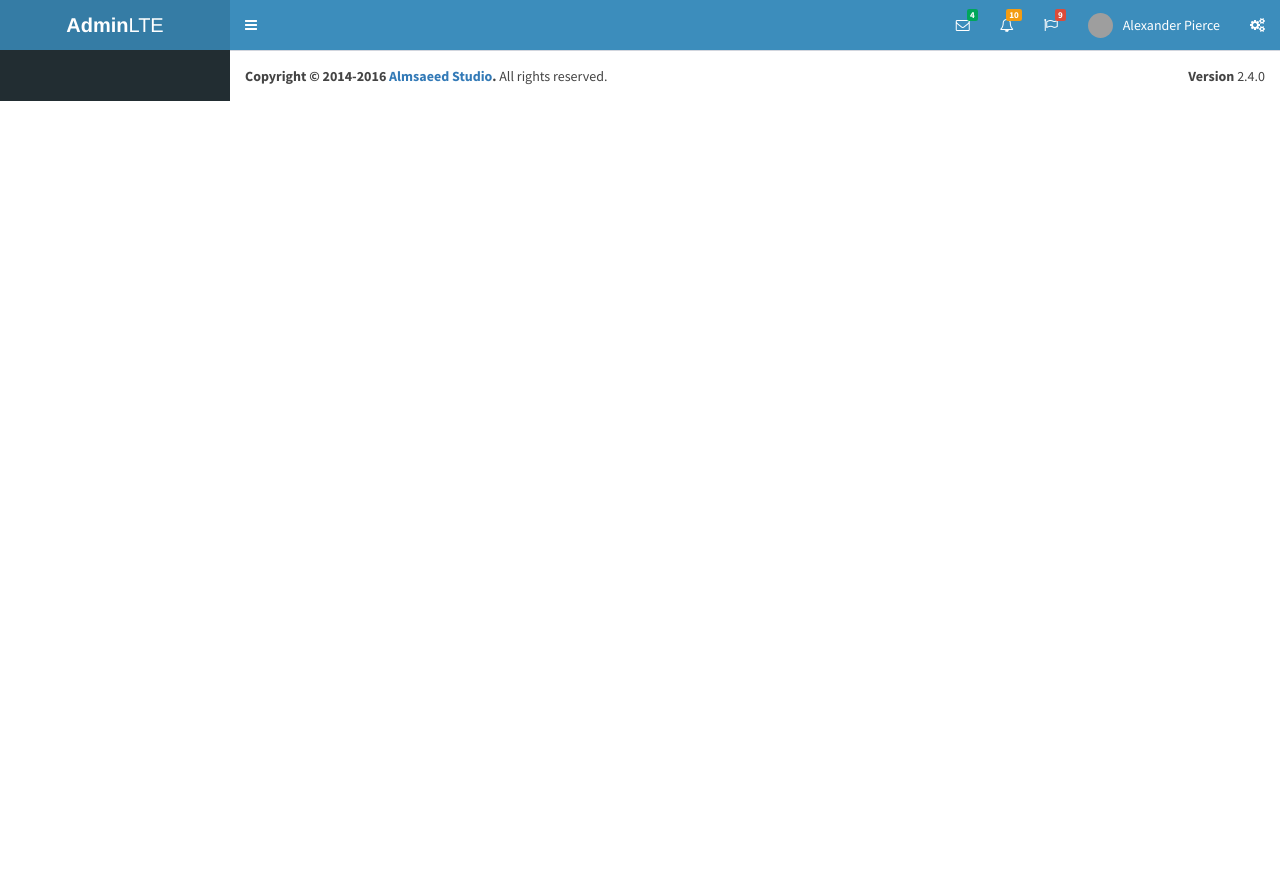
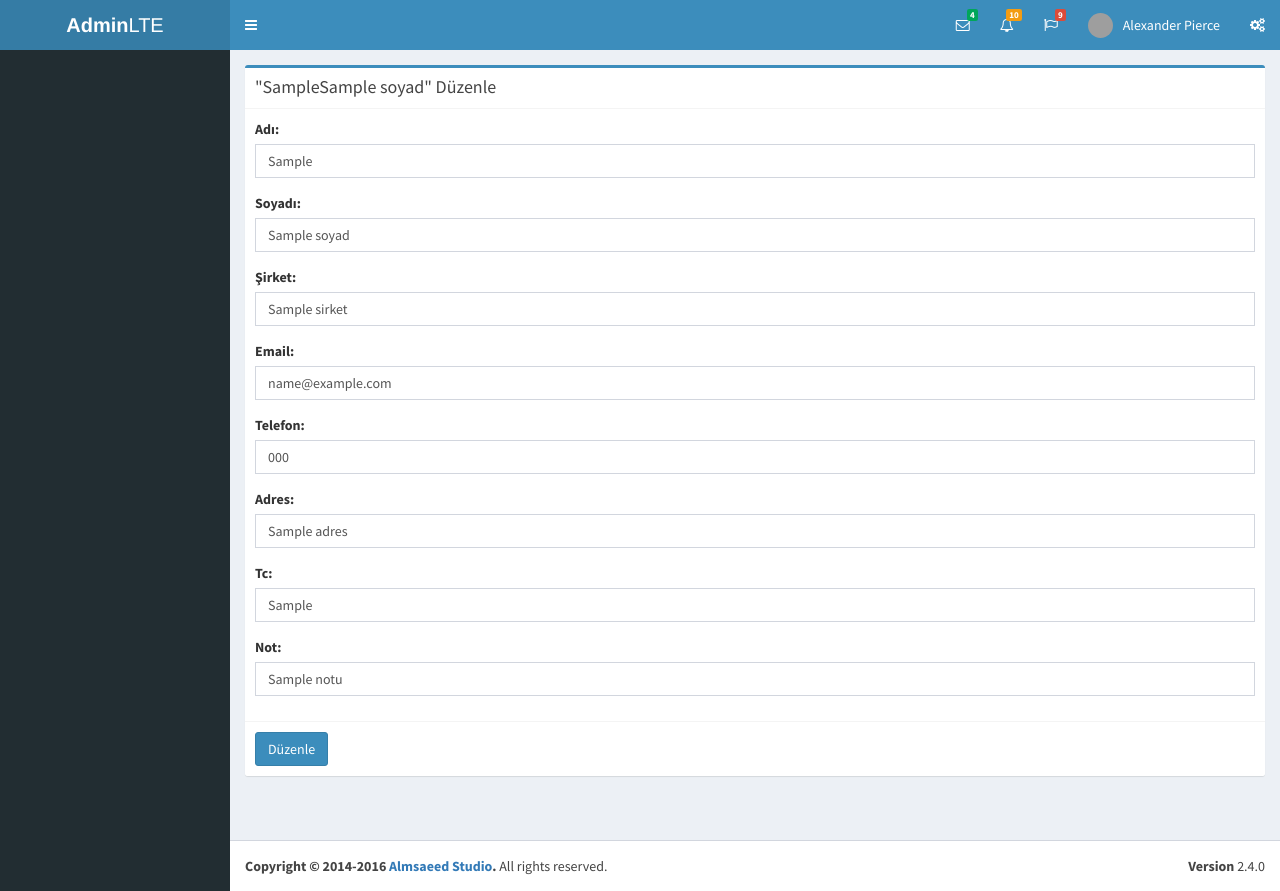
Before and after one commit to gazihatas/StockAppMvc, a PHP site: the page made by Application/views/musteriler/edit.php in a window 1280 px wide. Run offline with PHP 8.4, Linux system fonts and the light colour scheme; tables that the repository leaves empty hold one stand-in row (values such as "Sample post"); the template is opened without the code that fills it: most values are stand-ins (such as "Sample title", 1, 10 or a date in 2020); some libraries are stand-ins or nearby versions; grey boxes are pictures that could not be loaded.

Commit message:
Müşteri Düzenleme ve Silme

```diff
--- a/Application/views/musteriler/edit.php
+++ b/Application/views/musteriler/edit.php
@@ -1 +1,73 @@
-<?php
+<!-- Content Wrapper. Contains page content -->
+<div class="content-wrapper">
+
+    <section class="content">
+        <div class="row">
+            <!-- left column -->
+            <div class="col-md-12">
+                <?php
+                if (isset($_SESSION['statu'])) :
+                    echo $_SESSION['statu'];
+                endif;
+                ?>
+
+                <div class="box box-primary">
+                    <div class="box-header with-border">
+                        <h3 class="box-title">"<?=$params['data']['ad'];?><?=$params['data']['soyad'];?>" Düzenle</h3>
+                    </div>
+
+                    <form role="form" action="<?=SITE_URL;?>/musteriler/update/<?=$params['data']['id'];?>" method="post">
+                        <div class="box-body">
+
+                            <div class="form-group">
+                                <label for="exampleInputEmail1">Adı:</label>
+                                <input type="text" class="form-control" id="exampleInputEmail1" name="ad" value="<?=$params['data']['ad'];?>">
+                            </div>
+
+                            <div class="form-group">
+                                <label for="exampleInputEmail1">Soyadı:</label>
+                                <input type="text" class="form-control" id="exampleInputEmail1" name="soyad" value="<?=$params['data']['soyad'];?>">
+                            </div>
+
+                            <div class="form-group">
+                                <label for="exampleInputEmail1">Şirket:</label>
+                                <input type="text" class="form-control" id="exampleInputEmail1" name="sirket" value="<?=$params['data']['sirket'];?>">
+                            </div>
+
+                            <div class="form-group">
+                                <label for="exampleInputEmail1">Email:</label>
+                                <input type="text" class="form-control" id="exampleInputEmail1" name="email" value="<?=$params['data']['email'];?>">
+                            </div>
+
+                            <div class="form-group">
+                                <label for="exampleInputEmail1">Telefon:</label>
+                                <input type="text" class="form-control" id="exampleInputEmail1" name="telefon" value="<?=$params['data']['telefon'];?>">
+                            </div>
+
+                            <div class="form-group">
+                                <label for="exampleInputEmail1">Adres:</label>
+                                <input type="text" class="form-control" id="exampleInputEmail1" name="adres" value="<?=$params['data']['adres'];?>">
+                            </div>
+
+                            <div class="form-group">
+                                <label for="exampleInputEmail1">Tc:</label>
+                                <input type="text" class="form-control" id="exampleInputEmail1" name="tc" value="<?=$params['data']['tc'];?>">
+                            </div>
+
+                            <div class="form-group">
+                                <label for="exampleInputEmail1">Not:</label>
+                                <input type="text" class="form-control" id="exampleInputEmail1" name="notu" value="<?=$params['data']['notu'];?>">
+                            </div>
+
+                        </div>
+
+                        <div class="box-footer">
+                            <button type="submit" class="btn btn-primary">Düzenle</button>
+                        </div>
+                    </form>
+                </div>
+
+            </div>
+        </div>
+    </section>
+</div>
```
Also changed, not shown: Application/controllers/musteriler.php (+37 -0 lines), Application/models/musterilerModel.php (+24 -0 lines).
